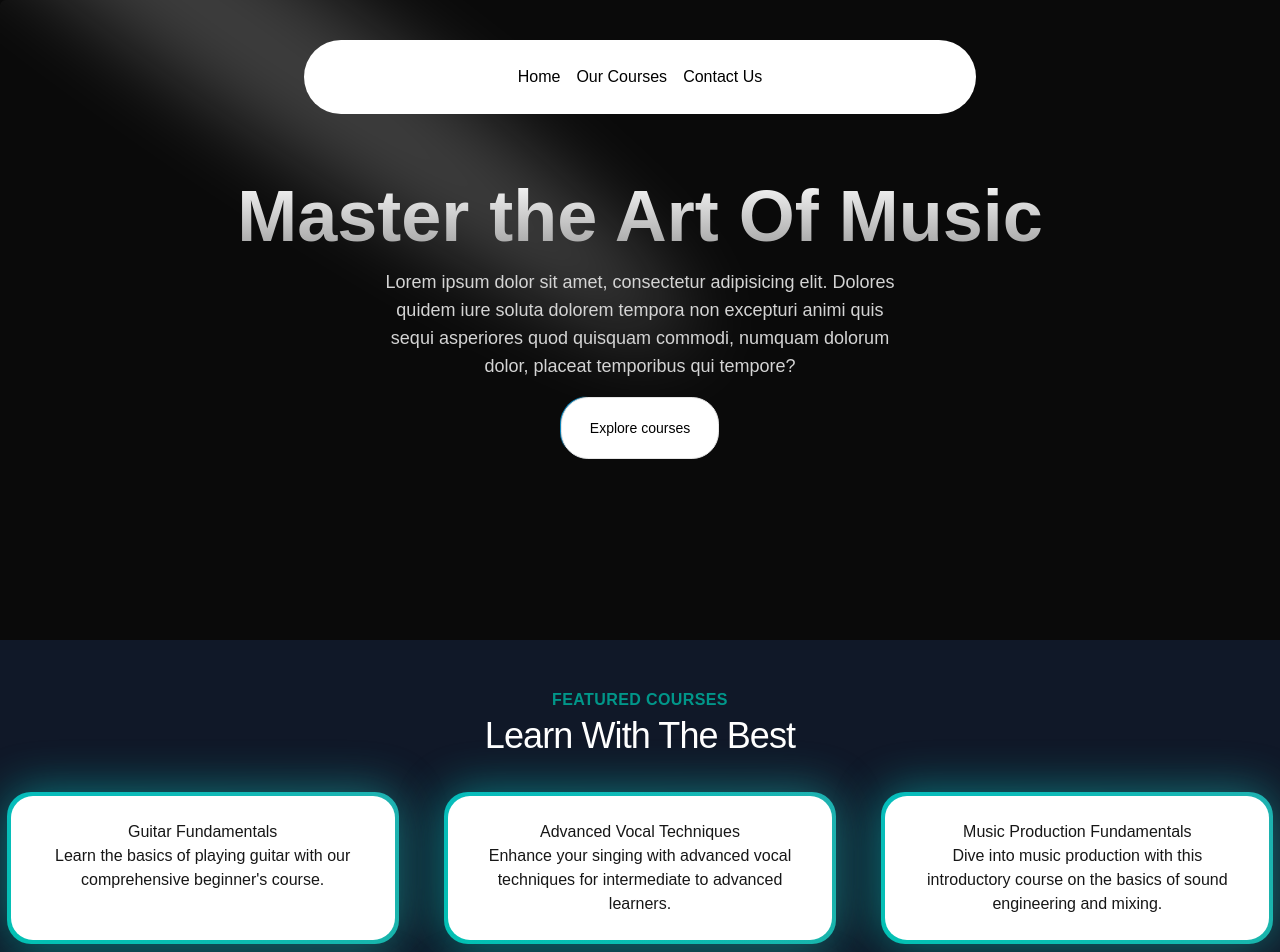
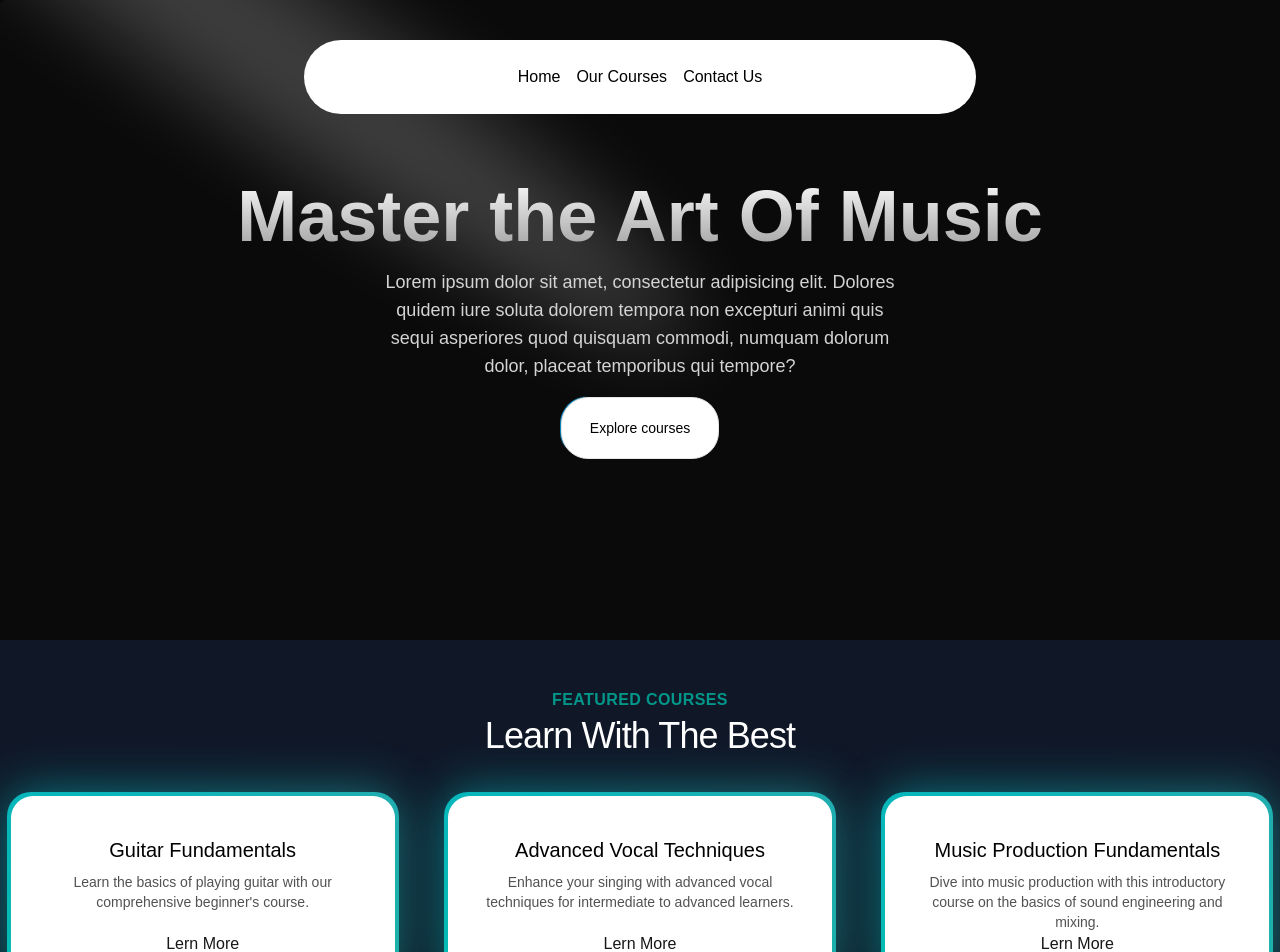
Before and after one commit to adityasinghchouhan1/Musicnext, a Next.js app: page / in a window 1280 px wide. Shown: the top 952 px of the page. Built offline with nearby package versions, Linux system fonts and the light colour scheme.

Commit message:
complete f coueses

```diff
--- a/src/app/components/FeacturesCourses.tsx
+++ b/src/app/components/FeacturesCourses.tsx
@@ -30,8 +30,9 @@ const FeacturesCourses = () => {
         {fcourses.map((course:Course)=>(<div className='flex justify-center' key={course.id}>
           <BackgroundGradient className='flex flex-col rounded-[22px] bg-white dark:bg-zinc-900 overflow-hidden h-full max-w-sm'>
             <div className='p-4 sm:p-6 flex flex-col items-center text-center flex-grow'>
-              <p>{course.title}</p>
-              <p>{course.description}</p>
+              <p className='text-lg sm:text-xl text-black mt-4 mb-2 dark:text-neutral-200'>{course.title}</p>
+              <p className='text-sm text-neutral-600 dark:text-neutral-400 flex-grow'>{course.description}</p>
+              <Link href={`/course/${course.slug}`}>Lern More</Link>
             </div>
           </BackgroundGradient>
         </div>) )}
```
